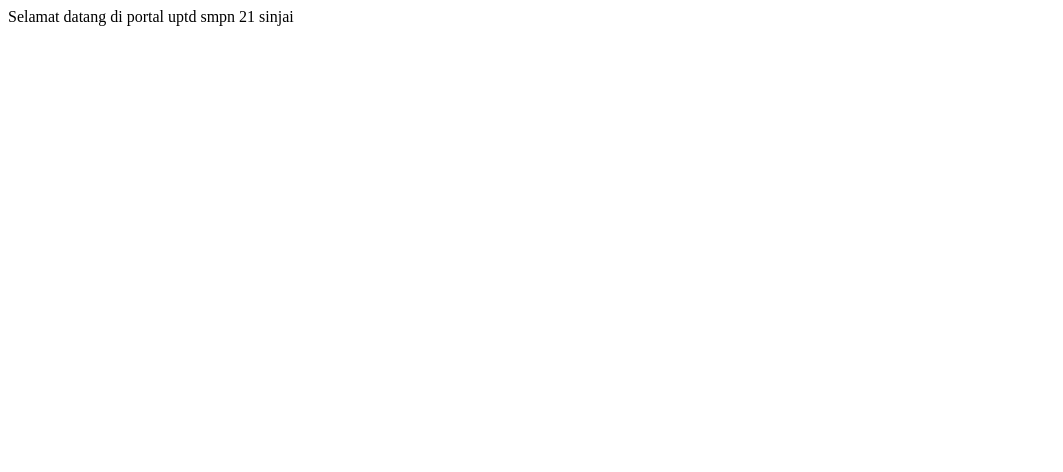
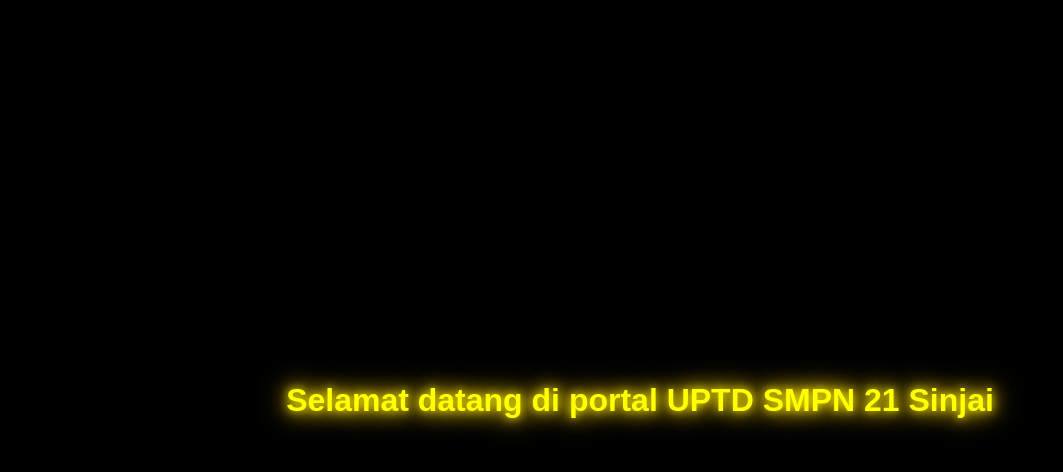
Before and after one commit to uptdsmpn21sinjai/uptdsmpn21sinjai, a plain HTML site: page index.html in a window 1280 px wide. Shown: the whole page, without its empty margins (0-1063 px from the left). Drawn offline with Linux system fonts and the light colour scheme.

Commit message:
Update index.html

```diff
--- a/index.html
+++ b/index.html
@@ -1 +1,26 @@
-Selamat datang di portal uptd smpn 21 sinjai
+<!DOCTYPE html>
+<html lang="id">
+<head>
+    <meta charset="UTF-8">
+    <title>Portal UPTD SMPN 21 Sinjai</title>
+    <style>
+        body {
+            background-color: #000; /* latar belakang hitam agar teks kuning lebih terlihat */
+            display: flex;
+            justify-content: center;
+            align-items: center;
+            height: 100vh;
+            margin: 0;
+        }
+        h1 {
+            color: #ffff00; /* warna kuning menyala */
+            font-family: Arial, sans-serif;
+            font-size: 2em;
+            text-shadow: 0 0 10px #ffff00, 0 0 20px #ffcc00, 0 0 30px #ffcc00;
+        }
+    </style>
+</head>
+<body>
+    <h1>Selamat datang di portal UPTD SMPN 21 Sinjai</h1>
+</body>
+</html>
```
